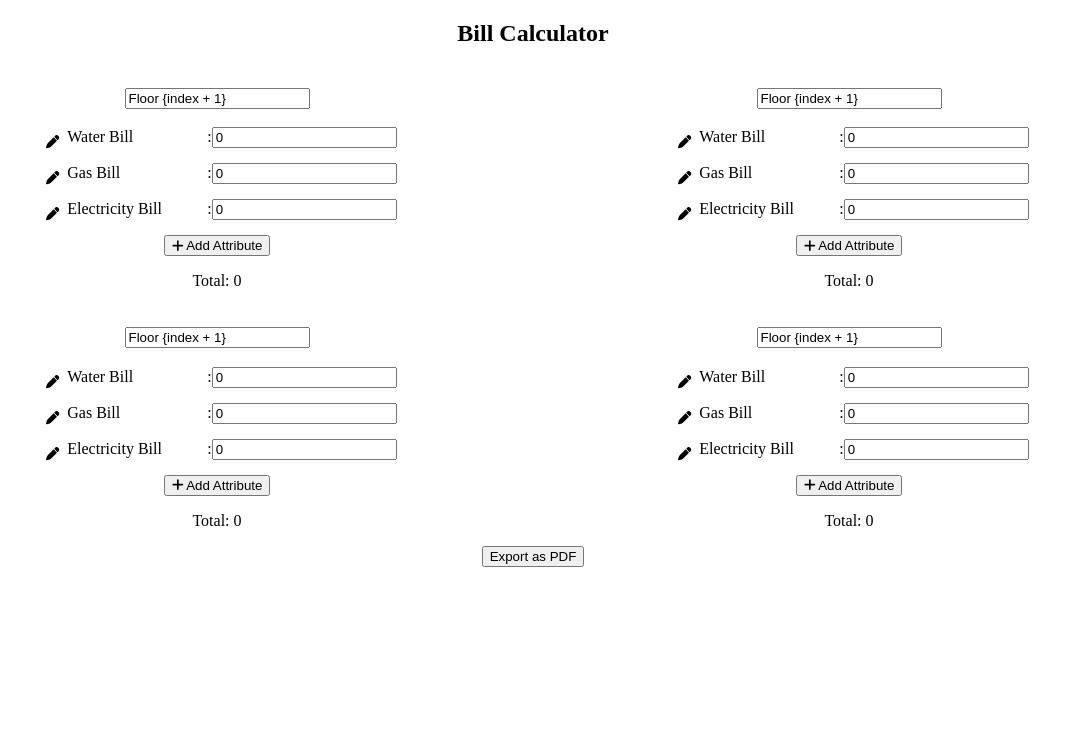
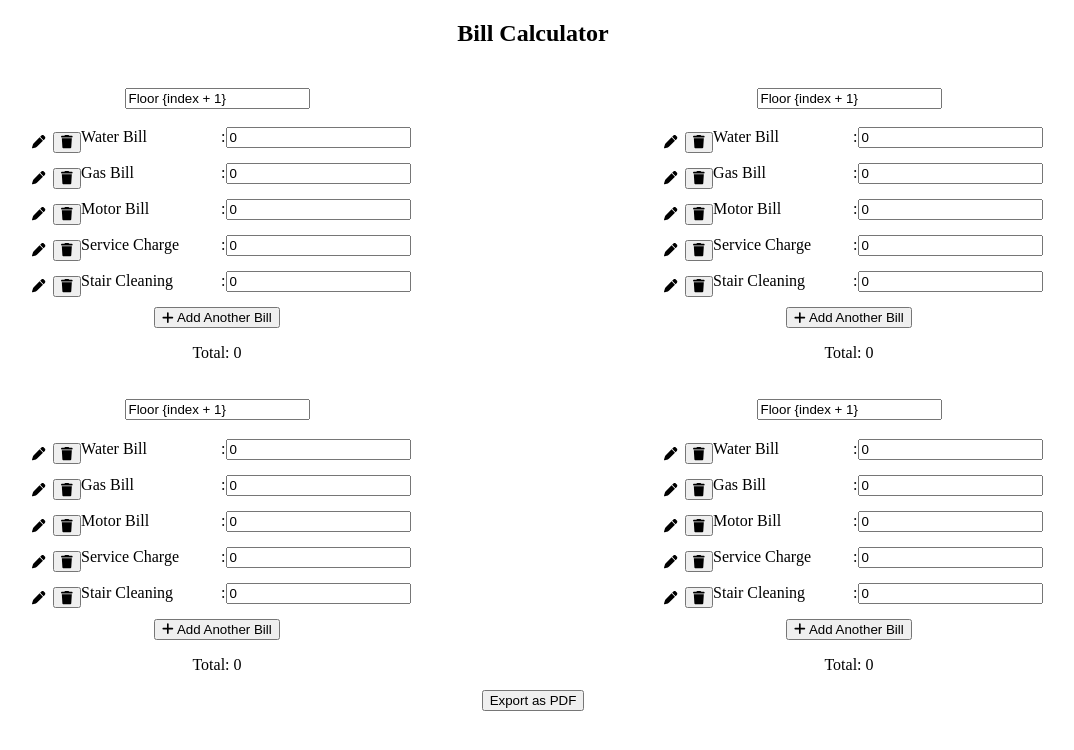
Before and after one commit to FarzanaChowdhury/QuickBill, a React (Create React App) app: page / in a window 1280 px wide. Shown: the top 750 px of the page, without its empty margins (107-1181 px from the left). Built offline with nearby package versions, Linux system fonts and the light colour scheme.

Commit message:
Delete bills

```diff
--- a/src/Form.js
+++ b/src/Form.js
@@ -2,58 +2,34 @@ import React, { useState } from 'react';
 import { jsPDF } from 'jspdf';
 import './CSS/styles.css';
 import { FontAwesomeIcon } from '@fortawesome/react-fontawesome';
-import { faPen, faSave, faTimes, faPlus } from '@fortawesome/free-solid-svg-icons';
-import { handleChange, handleFocus, handleLabelChange, toggleEdit } from './Functions.js';
+import { faPen, faSave, faTimes, faPlus, faTrash } from '@fortawesome/free-solid-svg-icons';
+import { handleChange, handleFocus, handleLabelChange, toggleEdit, addAttribute, deleteAttribute } from './Functions.js';
 
 function BillCalculator() {
 
   const [floorNo, setFloor] = useState(["Floor 1", "Floor 2", "Floor 3", "Floor 4"])
 
   const [bills, setBills] = useState([
-    { bill1: 0, bill2: 0, bill3: 0, total: 0 },
-    { bill1: 0, bill2: 0, bill3: 0, total: 0 },
-    { bill1: 0, bill2: 0, bill3: 0, total: 0 },
-    { bill1: 0, bill2: 0, bill3: 0, total: 0 },
+    { bill1: 0, bill2: 0, bill3: 0, bill4: 0, bill5: 0, total: 0 },
+    { bill1: 0, bill2: 0, bill3: 0, bill4: 0, bill5: 0, total: 0 },
+    { bill1: 0, bill2: 0, bill3: 0, bill4: 0, bill5: 0, total: 0 },
+    { bill1: 0, bill2: 0, bill3: 0, bill4: 0, bill5: 0, total: 0 },
   ]);
 
   const [labels, setLabel] = useState([
-    { label1: 'Water Bill', label2: 'Gas Bill', label3: 'Electricity Bill' },
-    { label1: 'Water Bill', label2: 'Gas Bill', label3: 'Electricity Bill' },
-    { label1: 'Water Bill', label2: 'Gas Bill', label3: 'Electricity Bill' },
-    { label1: 'Water Bill', label2: 'Gas Bill', label3: 'Electricity Bill' },
+    { label1: 'Water Bill', label2: 'Gas Bill', label3: 'Motor Bill', label4: 'Service Charge', label5: 'Stair Cleaning' },
+    { label1: 'Water Bill', label2: 'Gas Bill', label3: 'Motor Bill', label4: 'Service Charge', label5: 'Stair Cleaning' },
+    { label1: 'Water Bill', label2: 'Gas Bill', label3: 'Motor Bill', label4: 'Service Charge', label5: 'Stair Cleaning' },
+    { label1: 'Water Bill', label2: 'Gas Bill', label3: 'Motor Bill', label4: 'Service Charge', label5: 'Stair Cleaning' },
   ]);
 
 
   const [isEditingLabel, setEditLabel] = useState(
-    Array(labels.length).fill({ label1: false, label2: false, label3: false })
+    Array(labels.length).fill({ label1: false, label2: false, label3: false, label4: false, label5: false })
   );
 
   const [backupLabels, setBackupLabels] = useState(labels);
 
-  const addAttribute = (floorIndex) => {
-    console.log(floorIndex)
-    const newLabelKey = `label${Object.keys(labels[floorIndex]).length + 1}`;
-    const newBillKey = `bill${Object.keys(bills[floorIndex]).length }`; // Adjust key naming to follow the pattern
-
-
-
-    const newLabels = labels.map((label, i) => {
-      console.log('Index:', i); // Add this line to log the value of `i`
-      return i === floorIndex ? { ...label, [newLabelKey]: 'New Bill' } : label;
-    });
-
-    const newBills = bills.map((bill, i) =>
-      i === floorIndex ? { ...bill, [newBillKey]: 0 } : bill
-    );
-
-    const newEditLabels = isEditingLabel.map((editLabel, i) =>
-      i === floorIndex ? { ...editLabel, [newLabelKey]: false } : editLabel
-    );
-
-    setLabel(newLabels);
-    setBills(newBills);
-    setEditLabel(newEditLabels);
-  };
 
 
   const exportPDF = () => {
@@ -85,11 +61,20 @@ function BillCalculator() {
 
   const renderInput = (index, billField, labelField) => (
     <div className='fields'>
+
       <div className='edit-button'>
         <button className='edit' type="button">
           <FontAwesomeIcon icon={isEditingLabel[index][labelField] ? faSave : faPen} onClick={() => startEditing(index, labelField)} />
         </button>
+
+        {!isEditingLabel[index][labelField] && (
+          <button type="button" className='delete'
+            onClick={() => deleteAttribute(index, billField, labelField, labels, bills, isEditingLabel, setLabel, setBills, setEditLabel)}>
+            <FontAwesomeIcon icon={faTrash} />
+          </button>
+        )}
       </div>
+
       {isEditingLabel[index][labelField] ? (
         <>
           <input
@@ -116,6 +101,7 @@ function BillCalculator() {
     </div>
   );
 
+
   return (
     <div>
       <h2>Bill Calculator</h2>
@@ -125,13 +111,20 @@ function BillCalculator() {
             <h3><input defaultValue={"Floor {index + 1}"}></input></h3>
             <form>
               <div className='labelsNames'>
-                {Object.keys(bill).filter(key => key !== 'total').map((key, idx) => (
-                  renderInput(index, key, `label${idx + 1}`)
+
+
+                {Object.keys(bill).filter(key => key !== 'total').map((key) => (
+                  renderInput(index, key, `label${key.replace('bill', '')}`)
                 ))}
+
+
               </div>
-              <button type="button" className='add' onClick={() => addAttribute(index)}>
-                <FontAwesomeIcon icon={faPlus} /> Add Attribute
+
+              {/* add attribute button */}
+              <button type="button" className='add' onClick={() => addAttribute(index, labels, bills, isEditingLabel, setLabel, setBills, setEditLabel)}>
+                <FontAwesomeIcon icon={faPlus} /> Add Another Bill
               </button>
+
             </form>
             <p>Total: {bill.total}</p>
           </div>
--- a/src/Functions.js
+++ b/src/Functions.js
@@ -40,3 +40,67 @@ export const calculateTotal = (index, bills, setBills) => {
   });
   setBills(updatedBills);
 };
+
+
+//add bills
+
+export const addAttribute = (floorIndex, labels, bills, isEditingLabel, setLabel, setBills, setEditLabel) => {
+  console.log(floorIndex)
+  const newLabelKey = `label${Object.keys(labels[floorIndex]).length + 1}`;
+  const newBillKey = `bill${Object.keys(bills[floorIndex]).length }`;
+
+
+  const newLabels = labels.map((label, i) => {
+    console.log('Index:', i);
+    return i === floorIndex ? { ...label, [newLabelKey]: 'New Bill' } : label;
+  });
+
+  const newBills = bills.map((bill, i) =>
+    i === floorIndex ? { ...bill, [newBillKey]: 0 } : bill
+  );
+
+  const newEditLabels = isEditingLabel.map((editLabel, i) =>
+    i === floorIndex ? { ...editLabel, [newLabelKey]: false } : editLabel
+  );
+
+  setLabel(newLabels);
+  setBills(newBills);
+  setEditLabel(newEditLabels);
+};
+
+//delete bill
+
+export const deleteAttribute = (floorIndex, billKey, labelKey, labels, bills, isEditingLabel, setLabel, setBills, setEditLabel) => {
+
+  const newBills = bills.map((bill, i) => {
+    if (i === floorIndex) {
+      const { [billKey]: _, ...rest } = bill;
+      return rest;
+    }
+    return bill;
+  });
+
+
+  // Remove specific label
+  const newLabels = labels.map((label, i) => {
+    if (i === floorIndex) {
+      const { [labelKey]: _, ...rest } = label;
+      return rest;
+    }
+    return label;
+  });
+
+
+  //Remove specific editing state
+  const newEditLabels = isEditingLabel.map((editLabel, i) => {
+    if (i === floorIndex) {
+      const { [labelKey]: _, ...rest } = editLabel;
+      return rest;
+    }
+    return editLabel;
+  });
+
+  setBills(newBills);
+  setLabel(newLabels);
+  setEditLabel(newEditLabels);
+};
```
